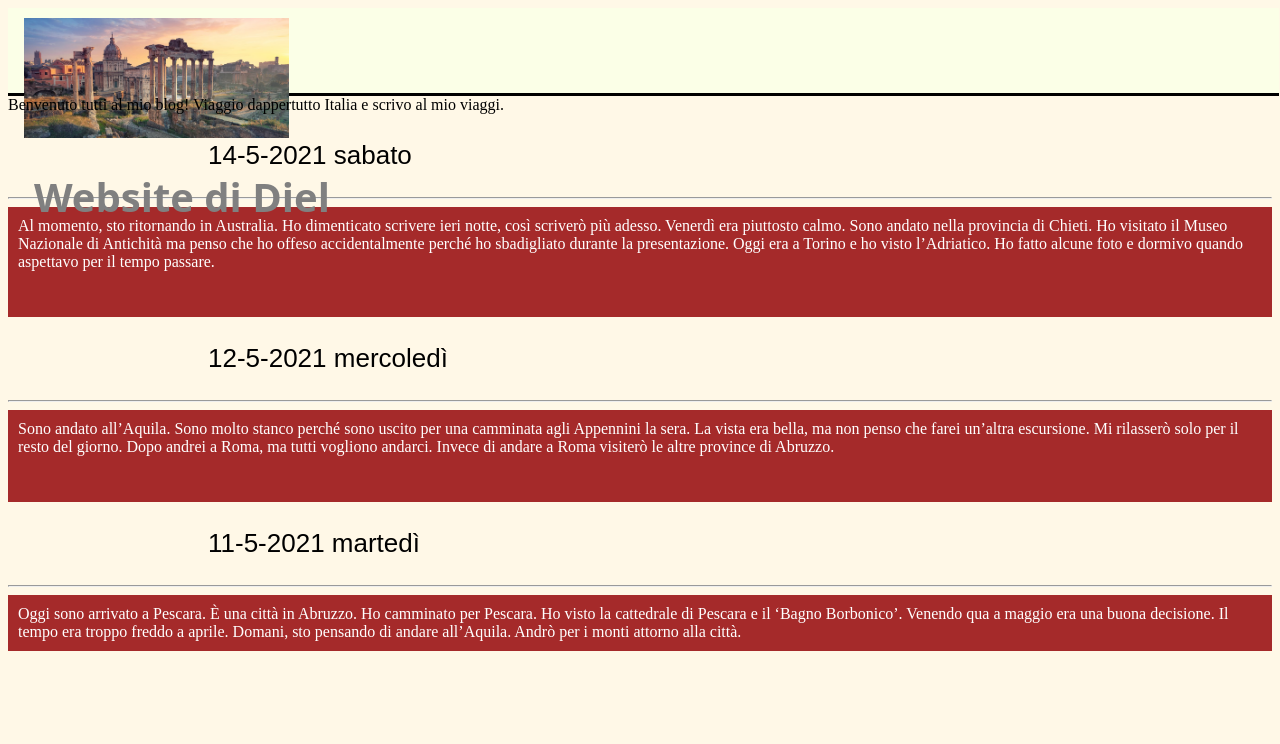
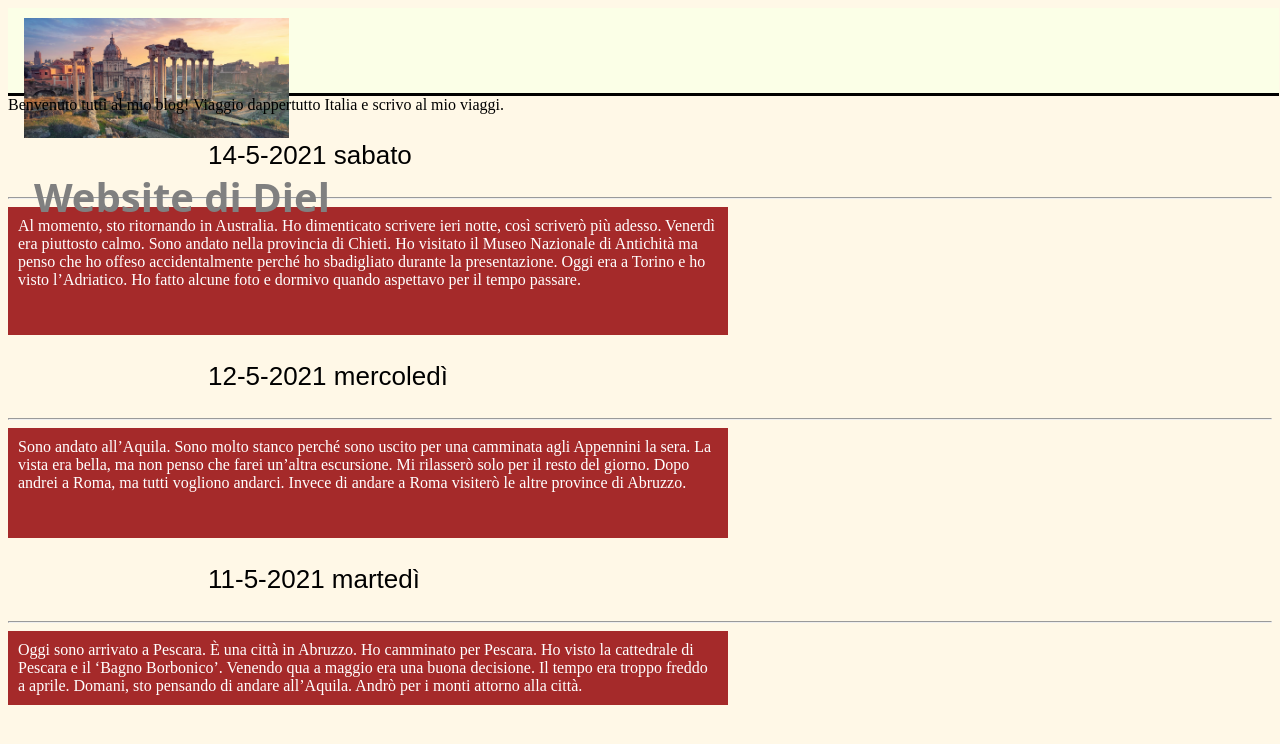
Before and after one commit to RonJohnsonLol/RonJohnsonLol.github.io, a plain HTML site: page blog.html in a window 1280 px wide. Drawn offline with Linux system fonts and the light colour scheme.

Commit message:
Update blog.html

```diff
--- a/blog.html
+++ b/blog.html
@@ -21,7 +21,7 @@
 	14-5-2021 sabato
 	  </p>
 		<hr>
-	<div style="max-width:700;margin;background-color:brown;color:white;padding:10px;">
+	<div style="max-width:700px;margin;background-color:brown;color:white;padding:10px;">
 Al momento, sto ritornando in Australia. Ho dimenticato scrivere ieri notte, così scriverò più adesso.
 Venerdì era piuttosto calmo. Sono andato nella provincia di Chieti. Ho visitato il Museo Nazionale di Antichità ma penso che ho offeso accidentalmente perché ho sbadigliato durante la presentazione.
 Oggi era a Torino e ho visto l’Adriatico. Ho fatto alcune foto e dormivo quando aspettavo per il tempo passare. <br> <br> <br>
@@ -30,7 +30,7 @@ Oggi era a Torino e ho visto l’Adriatico. Ho fatto alcune foto e dormivo quand
 	    12-5-2021 mercoledì
 	  </p>
 	      <hr>
-	<div style="max-width:700;margin;background-color:brown;color:white;padding:10px;">
+	<div style="max-width:700px;margin;background-color:brown;color:white;padding:10px;">
 Sono andato all’Aquila. Sono molto stanco perché sono uscito per una camminata agli Appennini la sera. La vista era bella, ma non penso che farei un’altra escursione. Mi rilasserò solo per il resto del giorno. Dopo andrei a Roma, ma tutti vogliono andarci. Invece di andare a Roma visiterò le altre province di Abruzzo.
  <br> <br> <br>
 	  </div>
@@ -38,7 +38,7 @@ Sono andato all’Aquila. Sono molto stanco perché sono uscito per una camminat
 		  11-5-2021 martedì
 		  </p>
 		  <hr>
-	<div style="max-width:700;margin;background-color:brown;color:white;padding:10px;">
+	<div style="max-width:700px;margin;background-color:brown;color:white;padding:10px;">
 Oggi sono arrivato a Pescara. È una città in Abruzzo. Ho camminato per Pescara. Ho visto la cattedrale di Pescara e il ‘Bagno Borbonico’. Venendo qua a maggio era una buona decisione. Il tempo era troppo freddo a aprile. Domani, sto pensando di andare all’Aquila. Andrò per i monti attorno alla città.
 	  </div>
     </a>
```
